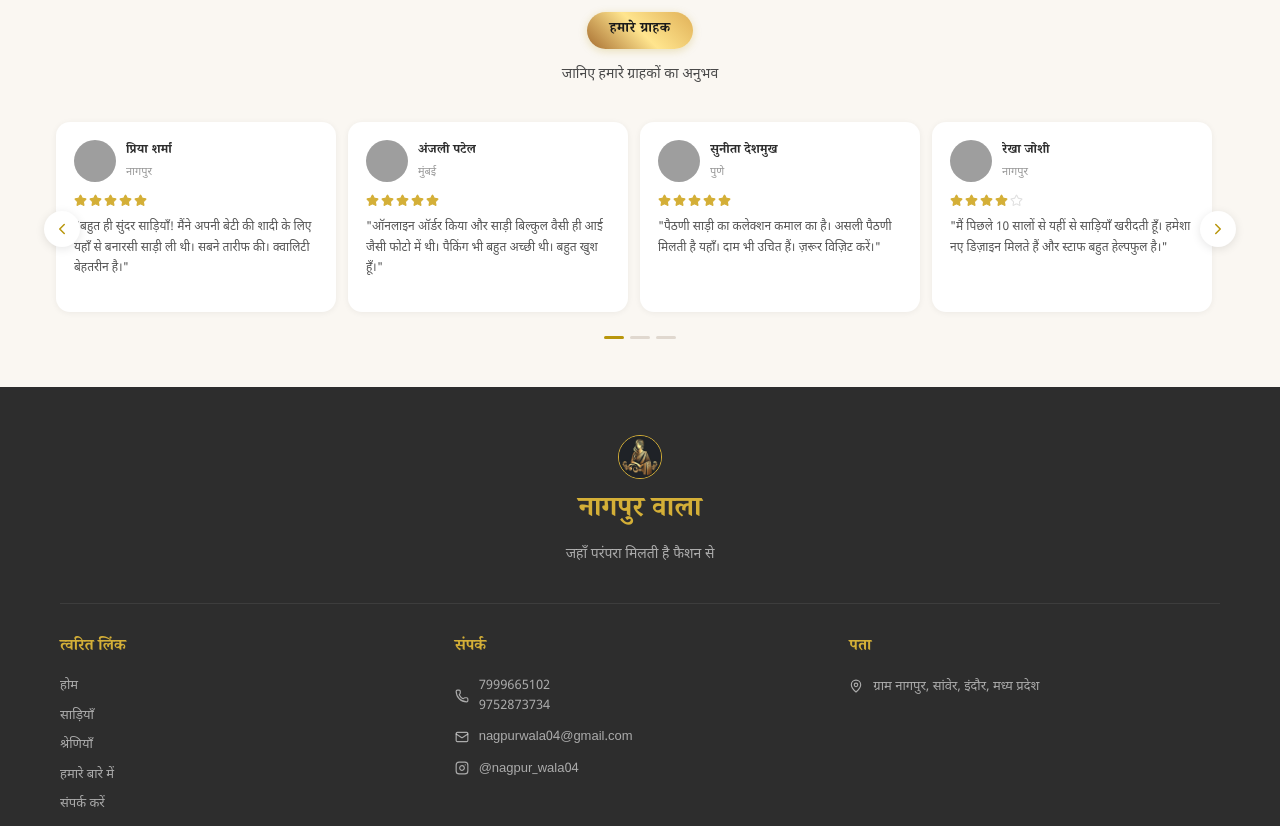
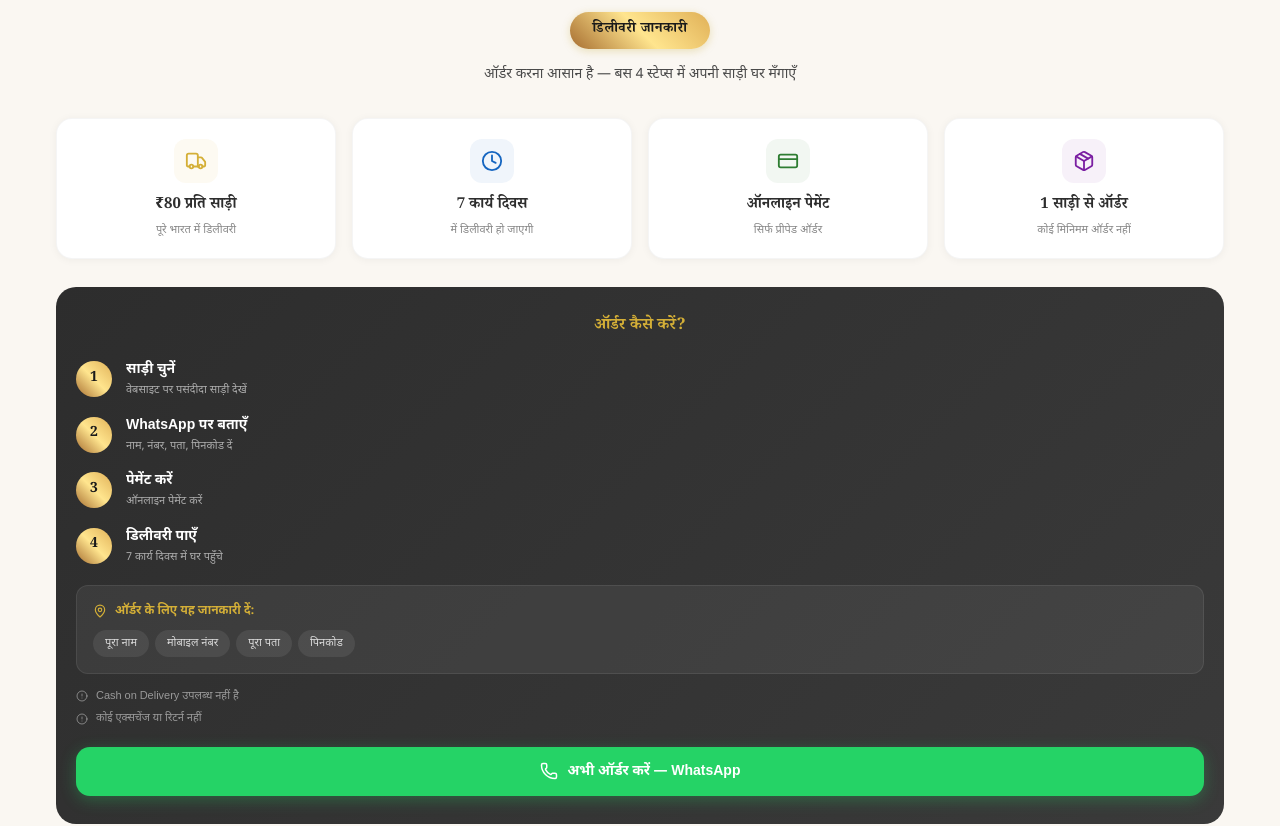
Before and after one commit to vishalpatida0102/shree-shiv-vastralay, a React (Vite) app in the folder client/: page / in a window 1280 px wide. Shown: the part 1000-1826 px from the top of the page. Built offline with nearby package versions, Linux system fonts and the light colour scheme; no server answers; grey boxes are pictures that could not be loaded.

Commit message:
divery section update

```diff
--- /dev/null
+++ b/client/src/components/home/DeliveryInfo.tsx
@@ -0,0 +1,188 @@
+import { motion } from 'framer-motion';
+import { Truck, CreditCard, Clock, Package, MapPin, Phone, AlertCircle } from 'lucide-react';
+import SectionHeading from '../ui/SectionHeading';
+import ScrollReveal from '../animations/ScrollReveal';
+import { shopInfo } from '../../data/dummyData';
+
+const highlights = [
+  { icon: Truck, title: '₹80 प्रति साड़ी', desc: 'पूरे भारत में डिलीवरी', color: '#D4AF37' },
+  { icon: Clock, title: '7 कार्य दिवस', desc: 'में डिलीवरी हो जाएगी', color: '#1565c0' },
+  { icon: CreditCard, title: 'ऑनलाइन पेमेंट', desc: 'सिर्फ प्रीपेड ऑर्डर', color: '#2e7d32' },
+  { icon: Package, title: '1 साड़ी से ऑर्डर', desc: 'कोई मिनिमम ऑर्डर नहीं', color: '#7b1fa2' },
+];
+
+const steps = [
+  { num: '1', title: 'साड़ी चुनें', desc: 'वेबसाइट पर पसंदीदा साड़ी देखें' },
+  { num: '2', title: 'WhatsApp पर बताएँ', desc: 'नाम, नंबर, पता, पिनकोड दें' },
+  { num: '3', title: 'पेमेंट करें', desc: 'ऑनलाइन पेमेंट करें' },
+  { num: '4', title: 'डिलीवरी पाएँ', desc: '7 कार्य दिवस में घर पहुँचे' },
+];
+
+export default function DeliveryInfo() {
+  const whatsappUrl = `https://wa.me/${shopInfo.whatsapp.replace('+', '')}?text=${encodeURIComponent('नमस्ते! मुझे साड़ी ऑर्डर करनी है।')}`;
+
+  return (
+    <section style={{ padding: '48px 0', maxWidth: '1200px', margin: '0 auto' }}>
+      <div style={{ padding: '0 16px' }}>
+        <SectionHeading title="डिलीवरी जानकारी" subtitle="ऑर्डर करना आसान है — बस 4 स्टेप्स में अपनी साड़ी घर मँगाएँ" />
+
+        {/* Highlights Grid */}
+        <style>{`
+          #delivery-grid { display: grid; grid-template-columns: 1fr 1fr; gap: 12px; }
+          @media (min-width: 768px) { #delivery-grid { grid-template-columns: 1fr 1fr 1fr 1fr; gap: 16px; } }
+        `}</style>
+        <div id="delivery-grid">
+          {highlights.map((item, i) => {
+            const Icon = item.icon;
+            return (
+              <ScrollReveal key={item.title} delay={i * 0.08}>
+                <div style={{
+                  backgroundColor: '#fff',
+                  borderRadius: '16px',
+                  padding: '20px 16px',
+                  textAlign: 'center',
+                  boxShadow: '0 1px 8px rgba(0,0,0,0.05)',
+                  border: '1px solid rgba(0,0,0,0.04)',
+                }}>
+                  <div style={{
+                    width: '44px',
+                    height: '44px',
+                    borderRadius: '12px',
+                    backgroundColor: `${item.color}10`,
+                    display: 'flex',
+                    alignItems: 'center',
+                    justifyContent: 'center',
+                    margin: '0 auto 12px',
+                  }}>
+                    <Icon size={22} style={{ color: item.color }} />
+                  </div>
+                  <h3 className="font-heading" style={{ fontSize: '15px', fontWeight: '700', color: '#2D2D2D', margin: '0 0 4px' }}>
+                    {item.title}
+                  </h3>
+                  <p style={{ fontSize: '11px', color: '#888', margin: 0, lineHeight: '1.5' }}>
+                    {item.desc}
+                  </p>
+                </div>
+              </ScrollReveal>
+            );
+          })}
+        </div>
+
+        {/* Order Steps */}
+        <ScrollReveal delay={0.2}>
+          <div style={{
+            marginTop: '28px',
+            background: 'linear-gradient(135deg, #2D2D2D 0%, #3a3a3a 100%)',
+            borderRadius: '20px',
+            padding: '28px 20px',
+          }}>
+            <h3 className="font-heading" style={{ fontSize: '16px', fontWeight: '700', color: '#D4AF37', margin: '0 0 20px', textAlign: 'center' }}>
+              ऑर्डर कैसे करें?
+            </h3>
+
+            <div style={{ display: 'flex', flexDirection: 'column', gap: '16px' }}>
+              {steps.map((step, i) => (
+                <motion.div
+                  key={step.num}
+                  initial={{ opacity: 0, x: -16 }}
+                  whileInView={{ opacity: 1, x: 0 }}
+                  viewport={{ once: true }}
+                  transition={{ delay: i * 0.1, duration: 0.4 }}
+                  style={{ display: 'flex', alignItems: 'center', gap: '14px' }}
+                >
+                  <div style={{
+                    width: '36px',
+                    height: '36px',
+                    borderRadius: '50%',
+                    background: 'linear-gradient(45deg, rgba(166,109,48,1), rgba(255,229,142,1) 50%, rgba(224,176,87,1) 100%)',
+                    display: 'flex',
+                    alignItems: 'center',
+                    justifyContent: 'center',
+                    flexShrink: 0,
+                  }}>
+                    <span className="font-heading" style={{ fontSize: '14px', fontWeight: '700', color: '#1a1a1a' }}>{step.num}</span>
+                  </div>
+                  <div>
+                    <p style={{ fontSize: '14px', fontWeight: '600', color: '#fff', margin: '0 0 2px' }}>{step.title}</p>
+                    <p style={{ fontSize: '11px', color: 'rgba(255,255,255,0.6)', margin: 0 }}>{step.desc}</p>
+                  </div>
+                </motion.div>
+              ))}
+            </div>
+
+            {/* What customer needs to provide */}
+            <div style={{
+              marginTop: '20px',
+              padding: '16px',
+              backgroundColor: 'rgba(255,255,255,0.06)',
+              borderRadius: '12px',
+              border: '1px solid rgba(255,255,255,0.08)',
+            }}>
+              <div style={{ display: 'flex', alignItems: 'center', gap: '8px', marginBottom: '10px' }}>
+                <MapPin size={14} style={{ color: '#D4AF37' }} />
+                <p style={{ fontSize: '12px', fontWeight: '600', color: '#D4AF37', margin: 0 }}>ऑर्डर के लिए यह जानकारी दें:</p>
+              </div>
+              <div style={{ display: 'flex', flexWrap: 'wrap', gap: '6px' }}>
+                {['पूरा नाम', 'मोबाइल नंबर', 'पूरा पता', 'पिनकोड'].map((tag) => (
+                  <span key={tag} style={{
+                    fontSize: '11px',
+                    fontWeight: '500',
+                    color: 'rgba(255,255,255,0.8)',
+                    backgroundColor: 'rgba(255,255,255,0.08)',
+                    padding: '5px 12px',
+                    borderRadius: '20px',
+                  }}>
+                    {tag}
+                  </span>
+                ))}
+              </div>
+            </div>
+
+            {/* Important Notes */}
+            <div style={{
+              marginTop: '14px',
+              display: 'flex',
+              flexDirection: 'column',
+              gap: '6px',
+            }}>
+              {[
+                'Cash on Delivery उपलब्ध नहीं है',
+                'कोई एक्सचेंज या रिटर्न नहीं',
+              ].map((note) => (
+                <div key={note} style={{ display: 'flex', alignItems: 'center', gap: '8px' }}>
+                  <AlertCircle size={12} style={{ color: 'rgba(255,255,255,0.4)', flexShrink: 0 }} />
+                  <p style={{ fontSize: '11px', color: 'rgba(255,255,255,0.5)', margin: 0 }}>{note}</p>
+                </div>
+              ))}
+            </div>
+
+            {/* WhatsApp CTA */}
+            <a
+              href={whatsappUrl}
+              target="_blank"
+              rel="noopener noreferrer"
+              style={{
+                display: 'flex',
+                alignItems: 'center',
+                justifyContent: 'center',
+                gap: '10px',
+                backgroundColor: '#25D366',
+                color: '#fff',
+                fontWeight: '700',
+                padding: '14px',
+                borderRadius: '14px',
+                fontSize: '14px',
+                textDecoration: 'none',
+                marginTop: '20px',
+                boxShadow: '0 4px 16px rgba(37,211,102,0.3)',
+              }}
+            >
+              <Phone size={18} />
+              अभी ऑर्डर करें — WhatsApp
+            </a>
+          </div>
+        </ScrollReveal>
+      </div>
+    </section>
+  );
+}
--- a/client/src/pages/Home.tsx
+++ b/client/src/pages/Home.tsx
@@ -5,6 +5,7 @@ import FeaturedSarees from '../components/home/FeaturedSarees';
 import CategoryShowcase from '../components/home/CategoryShowcase';
 import StatsSection from '../components/home/StatsSection';
 import Testimonials from '../components/home/Testimonials';
+import DeliveryInfo from '../components/home/DeliveryInfo';
 import RecentlyViewed from '../components/home/RecentlyViewed';
 
 export default function Home() {
@@ -16,6 +17,7 @@ export default function Home() {
       <FeaturedSarees />
       <CategoryShowcase />
       <StatsSection />
+      <DeliveryInfo />
       <Testimonials />
     </PageTransition>
   );
```
